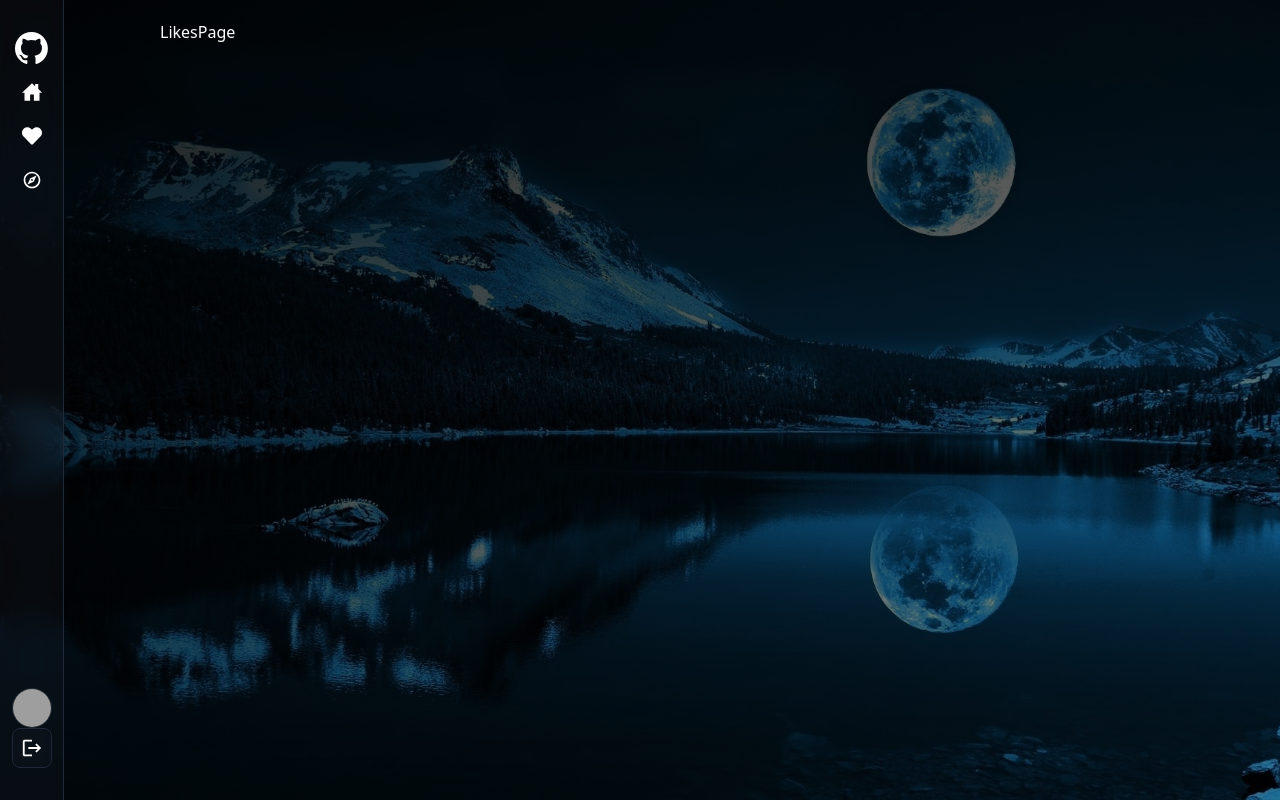
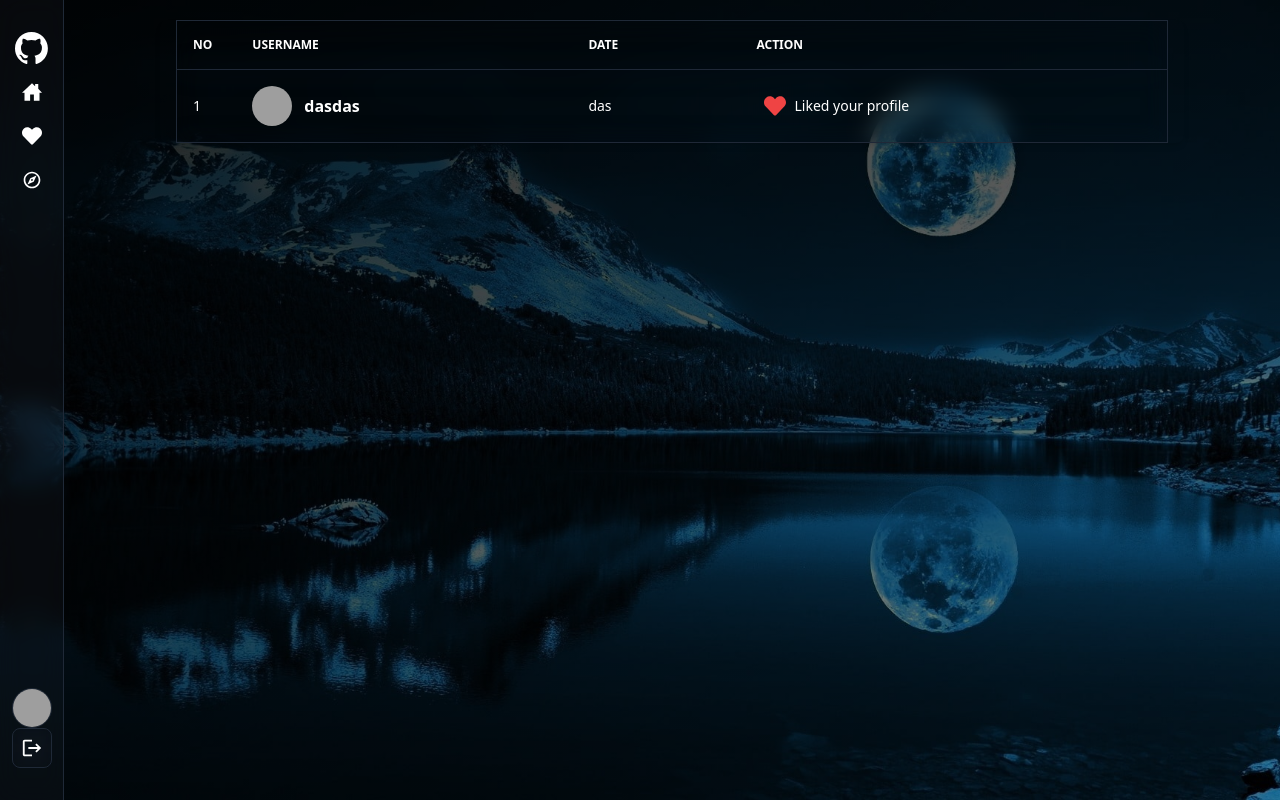
Before and after one commit to Nelson2023-2024/Github-clone, a React (Vite) app in the folder frontend/: page /likes in a window 1280 px wide. Built offline with nearby package versions, Linux system fonts and the light colour scheme; grey boxes are pictures that could not be loaded.

Commit message:
LikesPage completed

```diff
--- a/frontend/src/pages/LikesPage.jsx
+++ b/frontend/src/pages/LikesPage.jsx
@@ -1,5 +1,59 @@
+import { FaHeart } from 'react-icons/fa';
+
 const LikesPage = () => {
-  return <div>LikesPage</div>;
+  return (
+    <div className="relative overflow-x-auto shadow-md rounded-lg px-4">
+      <table className="w-full text-sm text-left rtl:text-right bg-glass overflow-hidden">
+        <thead className="text-xs uppercase bg-glass">
+          <tr>
+            <th scope="col" className="p-4">
+              <div className="flex items-center">No</div>
+            </th>
+            <th scope="col" className="px-6 py-3">
+              Username
+            </th>
+            <th scope="col" className="px-6 py-3">
+              Date
+            </th>
+            <th scope="col" className="px-6 py-3">
+              Action
+            </th>
+          </tr>
+        </thead>
+        <tbody>
+          <tr className="bg-glass border-b">
+            <td className="w-4 p-4">
+              <div className="flex items-center">
+                <span>1</span>
+              </div>
+            </td>
+            <th
+              scope="row"
+              className="flex items-center px-6 py-4 whitespace-nowrap "
+            >
+              <img
+                className="w-10 h-10 rounded-full"
+                src={
+                  'https://ps.w.org/user-avatar-reloaded/assets/icon-256x256.png?rev=2540745'
+                }
+                alt="Jese image"
+              />
+              <div className="ps-3">
+                <div className="text-base font-semibold">dasdas</div>
+              </div>
+            </th>
+            <td className="px-6 py-4">das</td>
+            <td className="px-6 py-4">
+              <div className="flex items-center">
+                <FaHeart size={22} className="text-red-500 mx-2" />
+                Liked your profile
+              </div>
+            </td>
+          </tr>
+        </tbody>
+      </table>
+    </div>
+  );
 };
 
 export default LikesPage;
```
